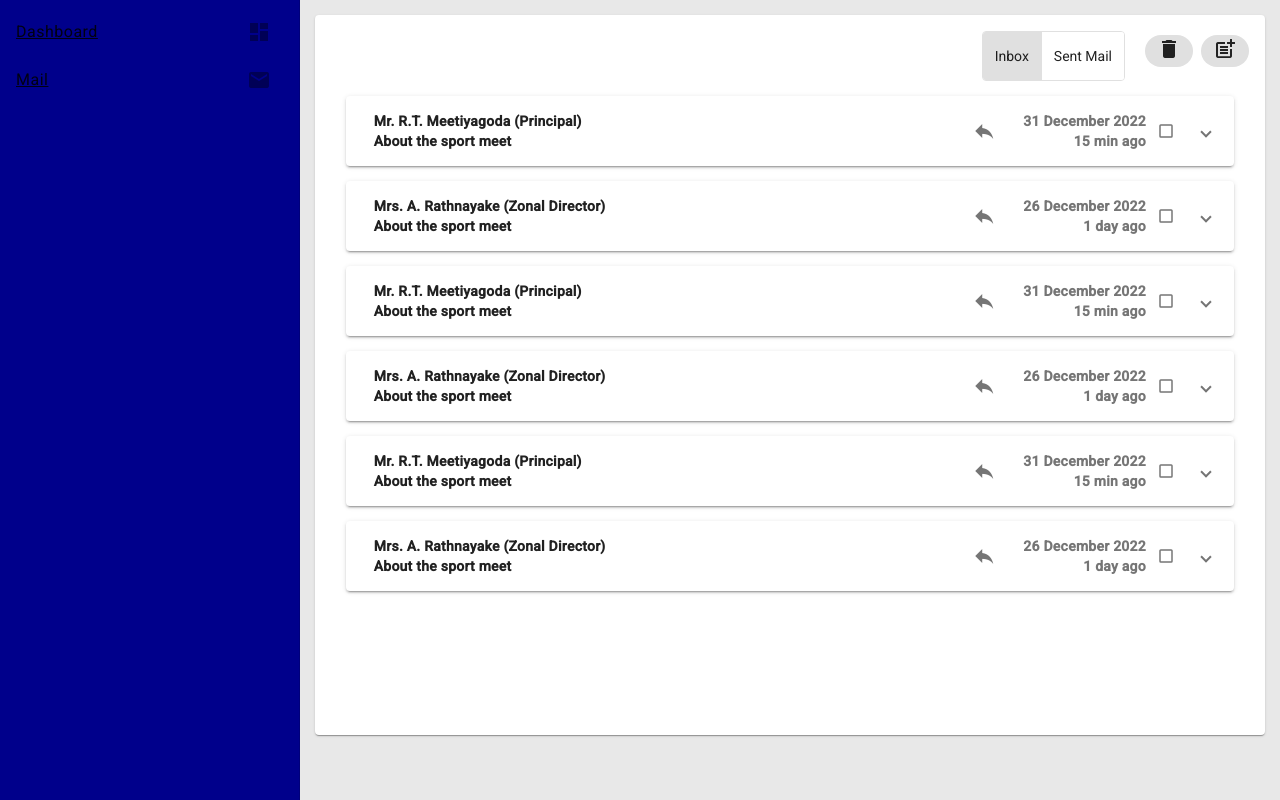
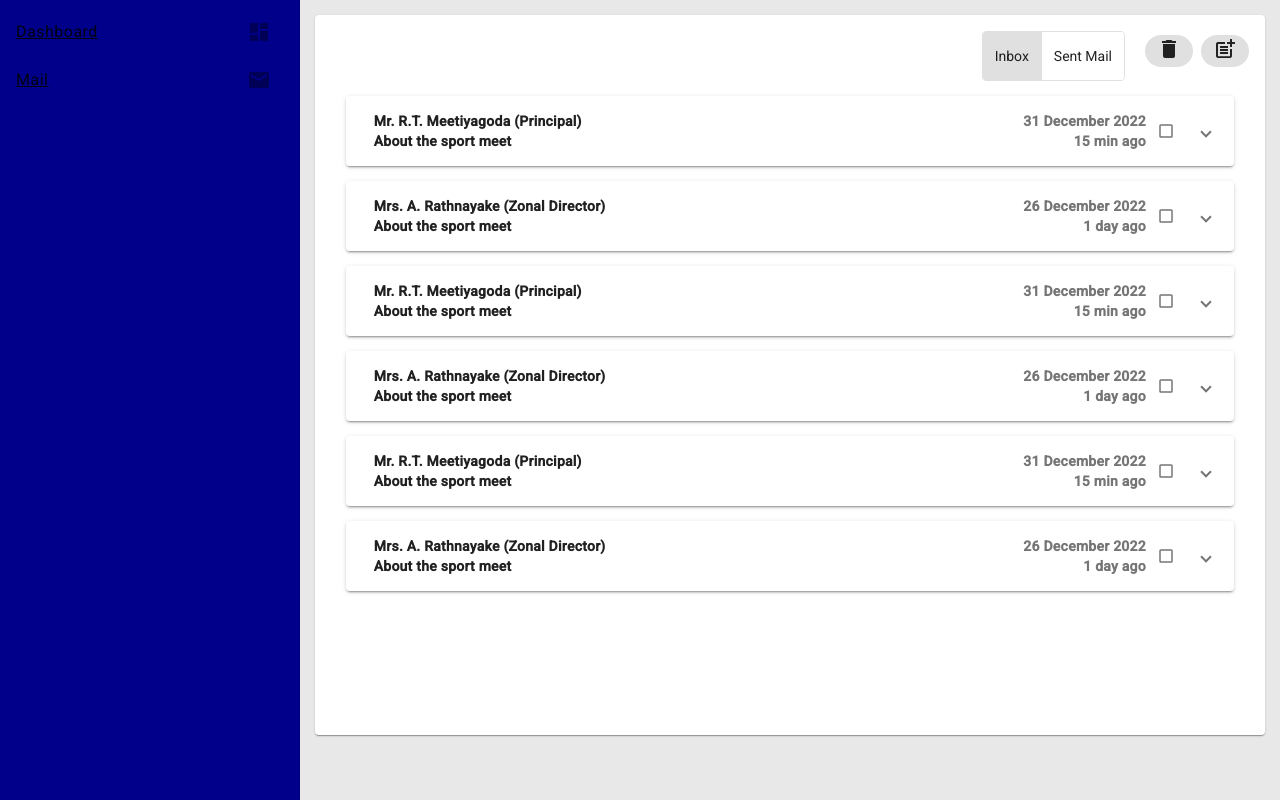
Before and after one commit to codingPentagon/ZoneEd, an Angular app in the folder frontend/: page /mail in a window 1280 px wide. Built offline with nearby package versions, Linux system fonts and the light colour scheme.

Commit message:
converted new mail function to a single card

```diff
--- a/frontend/src/app/mail/mail.component.html
+++ b/frontend/src/app/mail/mail.component.html
@@ -101,11 +101,7 @@
                   {{inboxmail.subject}}
                 </mat-panel-title>
                 <mat-panel-description>
-                  <button mat-icon-button>
-                    <mat-icon>
-                      reply
-                    </mat-icon>
-                  </button>
+
                   {{inboxmail.date}}
                   <br>
                   {{inboxmail.time}}
--- a/frontend/src/app/mail/mail.component.ts
+++ b/frontend/src/app/mail/mail.component.ts
@@ -61,6 +61,7 @@ export class MailComponent {
     const filterValue = value.toLowerCase();
     return this.allMails.filter(mail => mail.toLowerCase().includes(filterValue));
   }
+
   inboxmails:any = [
     {sender:"Mr. R.T. Meetiyagoda (Principal)",date:"31 December 2022", subject:"About the sport meet", content:"A personal access token (classic)  with gist, read:org, repo, and workflow scopes was recently regenerated for your account. Visit https://github.com/settings/tokens for more information.", time:"15 min ago", read:false},
     {sender:"Mrs. A. Rathnayake (Zonal Director)",date:"26 December 2022", subject:"About the sport meet", content:"It will be held on next month", time:"1 day ago", read:false},
```
Lines whose indentation alone changed are shown as unchanged.
